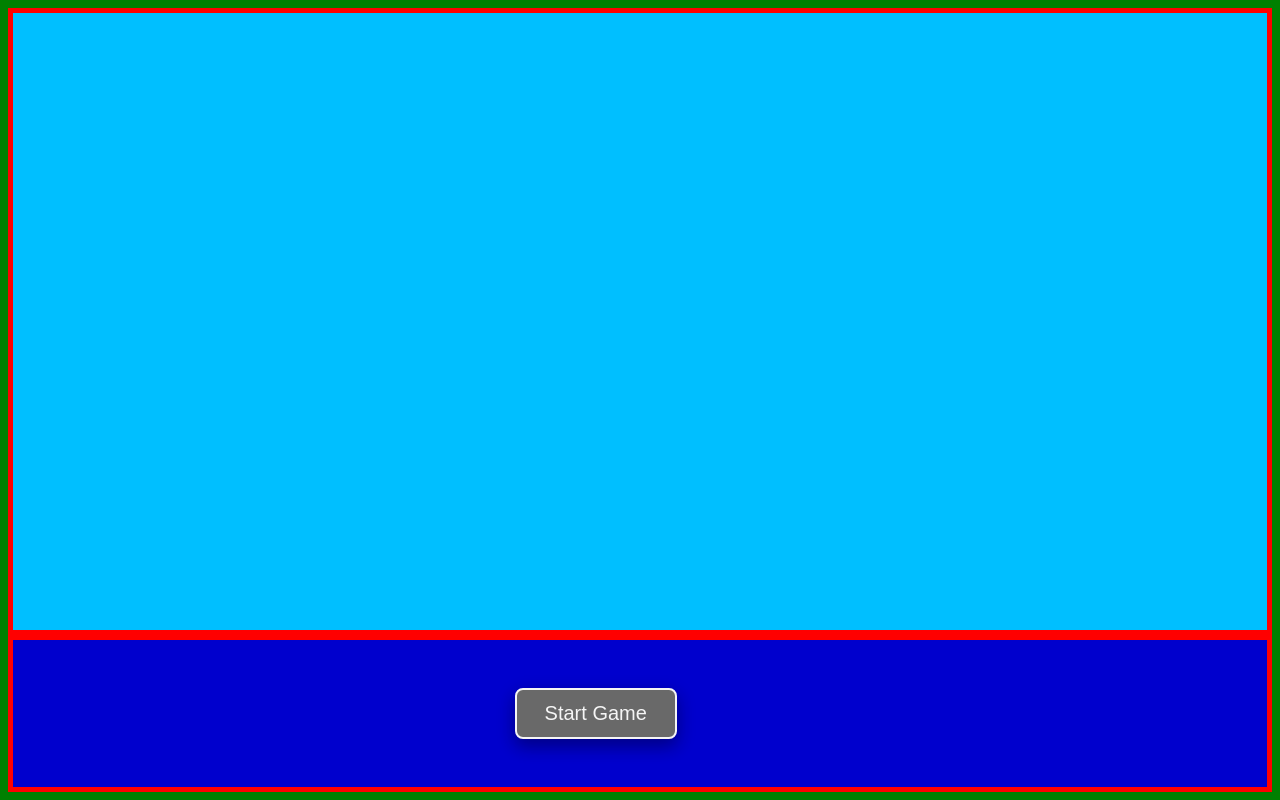
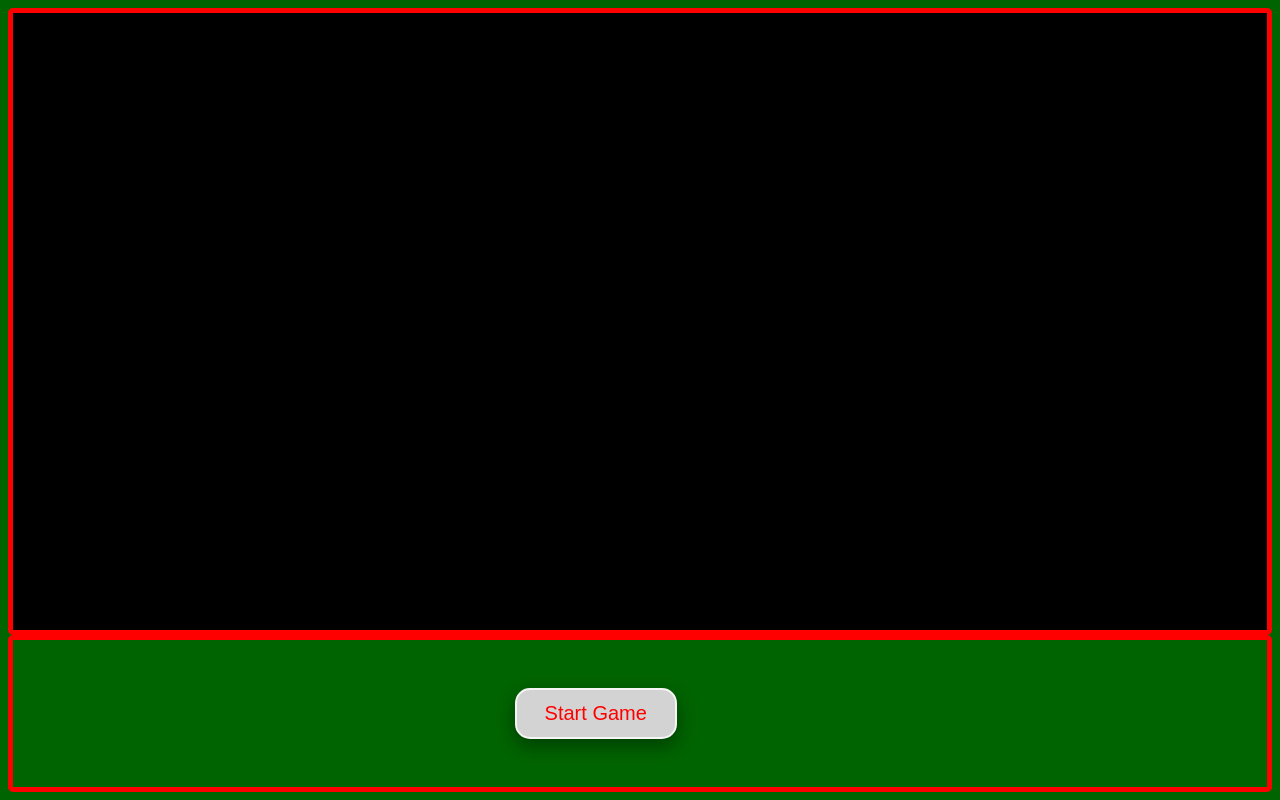
Before and after one commit to CodeGuy02/Javascript-Game-Test, a plain HTML site: page index.html in a window 1280 px wide. Drawn offline with Linux system fonts and the light colour scheme.

Commit message:
Update css

```diff
--- a/gameTest01.css
+++ b/gameTest01.css
@@ -1,5 +1,5 @@
 body {
-   background-color: green;
+   background-color: darkgreen;
 }
 
 .table {display: table;}
@@ -7,20 +7,22 @@ body {
 .cell{display: table-cell;}
 
 #mainTable {
-   background-color: black;
+   background-color: darkgreen;
    height: 100%;
    width: 100%;
 }
 
 #playField {
-   background-color: deepskyblue;
+   background-color: black;
+   border-radius: 5px;
    border: 5px solid red;
    /* padding: 5px; */
    height: 80%;
 }
 
 #controlField {
-   background-color: mediumblue;
+   background-color: darkgreen;
+   border-radius: 5px;
    border: 5px solid red;
    /* padding: 5px; */
    height: 20%;
@@ -34,16 +36,18 @@ body {
 }
 
 #startButton {
-   color: whitesmoke;
+   color: red;
    font-size: 20px; /* change button size */
+   font-family: fantasy;
+   font-style: Luminari;
    padding: 12px 28px;
 
    margin-left: 40%;
    margin-right: 40%;
 
-   background-color: dimgray;
+   background-color: lightgrey;
    border: 2px solid whitesmoke;
-   border-radius: 8px;
+   border-radius: 15px;
    box-shadow: 0 8px 16px 0 rgba(0,0,0,0.2), 0 6px 20px 0 rgba(0,0,0,0.19);
    /*
    left: 50%;
--- a/gameTest01.js
+++ b/gameTest01.js
@@ -37,8 +37,10 @@ k.scene("main", () => {
     //k.loadRoot("https://cors-anywhere.herokuapp.com/https://github.com/CodeGuy02/Javascript-Game-Test/tree/364b4279d67834c2ee19f192259d7f4afe0b3fbe/mountains/");
     //k.loadRoot("https://github.com/CodeGuy02/Javascript-Game-Test/tree/364b4279d67834c2ee19f192259d7f4afe0b3fbe/mountains/");
     //k.loadRoot("https://game-project-demo-01.s3.us-east.cloud-object-storage.appdomain.cloud/");
-    k.loadRoot("file:///mountains/")
-    k.loadSprite('sky', 'background_glacial_mountains.png');
+
+    //k.loadRoot("file:///mountains/")
+    //k.loadRoot("https://game-project-demo-01.s3.us-east.cloud-object-storage.appdomain.cloud/");
+    //k.loadSprite('sky', 'background_glacial_mountains.png');
 
     // add a text at position (100, 100)
     k.add([
```
